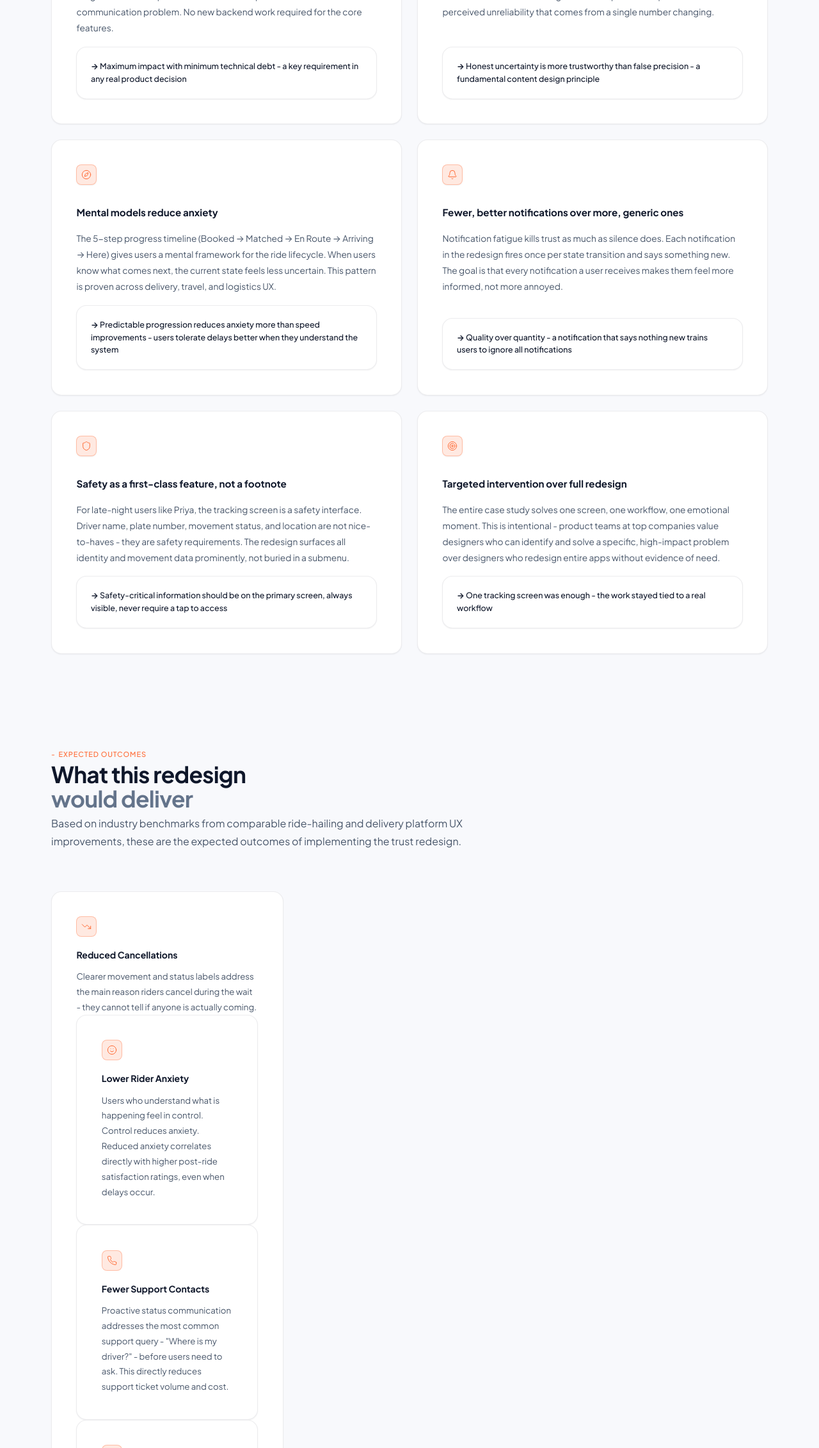
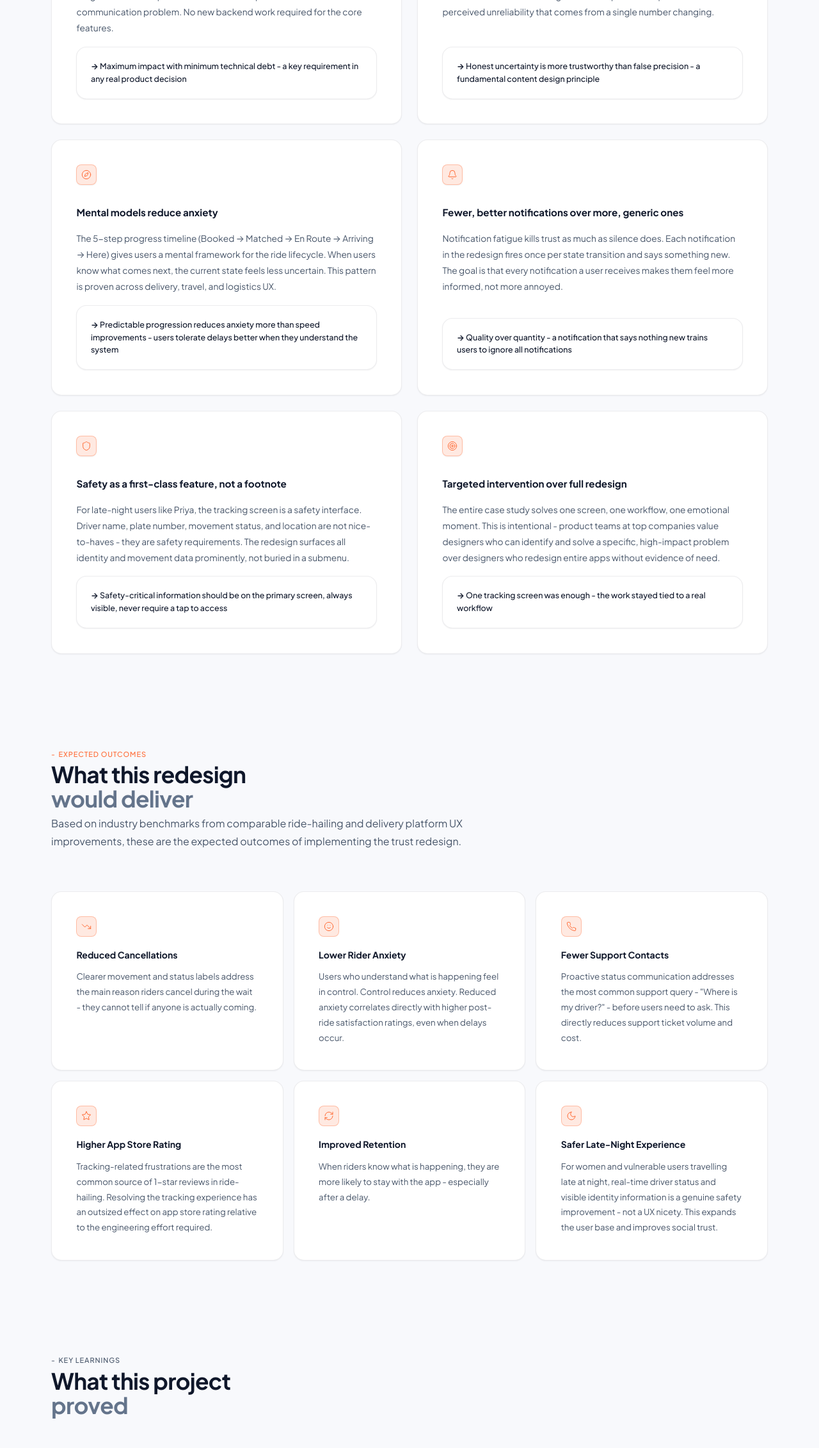
Before and after one commit to Gayaththri/Personal-portfolio, a React (Vite) app: page /case/pickme in a window 1280 px wide. Shown: the part 9737-12000 px from the top of the page at 64% size. Built offline with nearby package versions, Linux system fonts and the light colour scheme.

Commit message:
Fix PickMe outcomes grid stacking on desktop.
Repair malformed HTML on the first outcome card and strengthen oc-grid layout rules for desktop and tablet.

Co-authored-by: Cursor <cursoragent@cursor.com>

```diff
--- a/src/case-studies/case-study-responsive.css
+++ b/src/case-studies/case-study-responsive.css
@@ -134,10 +134,11 @@
   }
 
   .case-study-content .outcomes-grid,
+  .case-study-content .oc-grid,
   .case-study-content .learnings-grid,
   .case-study-content .learn-grid,
   .case-study-content .personas {
-    grid-template-columns: repeat(2, 1fr);
+    grid-template-columns: repeat(2, minmax(0, 1fr)) !important;
   }
 
   .case-study-content .decisions-grid,
--- a/src/case-studies/content/pickme-body.html
+++ b/src/case-studies/content/pickme-body.html
@@ -615,7 +615,7 @@
   <p class="section-head__lead r rd2">Based on industry benchmarks from comparable ride-hailing and delivery platform UX improvements, these are the expected outcomes of implementing the trust redesign.</p>
 </header>
     <div class="oc-grid r">
-      <div class="oc-cell card"><span class="oc-icon pm-icon" data-icon="trending-down" aria-hidden="true"></span><div class="oc-title">Reduced Cancellations</div><div class="oc-body">Clearer movement and status labels address the main reason riders cancel during the wait - they cannot tell if anyone is actually coming.</motion.div></div>
+      <div class="oc-cell card"><span class="oc-icon pm-icon" data-icon="trending-down" aria-hidden="true"></span><div class="oc-title">Reduced Cancellations</div><div class="oc-body">Clearer movement and status labels address the main reason riders cancel during the wait - they cannot tell if anyone is actually coming.</div></div>
       <div class="oc-cell card"><span class="oc-icon pm-icon" data-icon="smile" aria-hidden="true"></span><div class="oc-title">Lower Rider Anxiety</div><div class="oc-body">Users who understand what is happening feel in control. Control reduces anxiety. Reduced anxiety correlates directly with higher post-ride satisfaction ratings, even when delays occur.</div></div>
       <div class="oc-cell card"><span class="oc-icon pm-icon" data-icon="phone" aria-hidden="true"></span><div class="oc-title">Fewer Support Contacts</div><div class="oc-body">Proactive status communication addresses the most common support query - "Where is my driver?" - before users need to ask. This directly reduces support ticket volume and cost.</div></div>
       <div class="oc-cell card"><span class="oc-icon pm-icon" data-icon="star" aria-hidden="true"></span><div class="oc-title">Higher App Store Rating</div><div class="oc-body">Tracking-related frustrations are the most common source of 1-star reviews in ride-hailing. Resolving the tracking experience has an outsized effect on app store rating relative to the engineering effort required.</div></div>
--- a/src/case-studies/styles/pickme.css
+++ b/src/case-studies/styles/pickme.css
@@ -997,7 +997,13 @@
   color: var(--text-muted);
 }
 
-.case-study-content.case-study--pickme .oc-grid {display:grid;grid-template-columns:repeat(3,1fr);gap:1rem;margin-top:3rem}
+.case-study-content.case-study--pickme .oc-grid {
+  display: grid;
+  width: 100%;
+  grid-template-columns: repeat(3, minmax(0, 1fr));
+  gap: 1rem;
+  margin-top: 3rem;
+}
 
 .case-study-content.case-study--pickme .oc-cell {padding:2.4rem}
 
```
